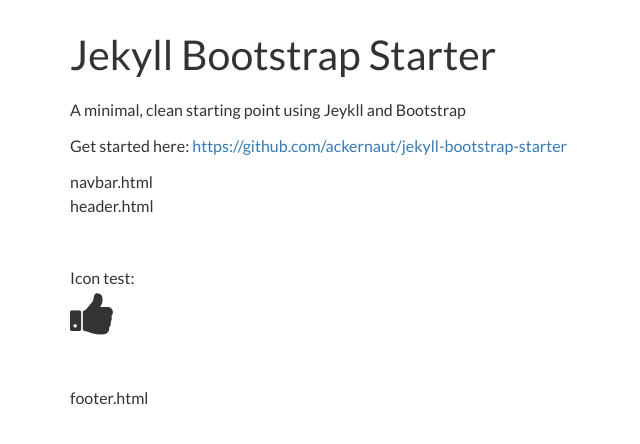
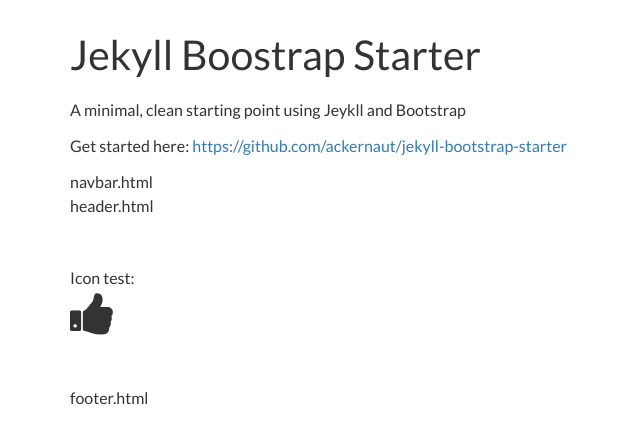
Before and after one commit to ackernaut/jekyll-bootstrap-starter, a Jekyll site: the page built from index.html, in a window 1280 px wide. Shown: the top 444 px of the page, without its empty margins (0-640 px from the left). Built offline with Jekyll 4.4.1, drawn with Linux system fonts in a browser that asks for light colours; nearby versions of some CDN libraries; library files that are not in the unit come from our copies; part of the change alters nothing that is shown.

Commit message:
Default index updates

```diff
--- a/_config.yml
+++ b/_config.yml
@@ -2,14 +2,14 @@
 # Site settings
 title: 'Jekyll Boostrap Starter'
 email: ackernaut@gmail.com
-description: 'Jekyll Boostrap Starter'
+description: 'A minimal, clean starting point using Jeykll and Bootstrap'
 baseurl:          /jekyll-bootstrap-starter
 url:              http://ackernaut.github.io
 name:             'Jekyll Boostrap Starter'
 permalink:        pretty
 twitter_username: ackernaut
 github_username:  ackernaut
-port: 4050
+port: 4040
 
 # Build settings
 markdown: kramdown
--- a/index.html
+++ b/index.html
@@ -3,8 +3,8 @@ layout: default
 ---
 
 <div class="container">
-  <h1>Jekyll Bootstrap Starter</h1>
-  <p>A minimal, clean starting point using Jeykll and Bootstrap</p>
+  <h1>{{site.name}}</h1>
+  <p>{{site.description}}</p>
   <p>Get started here: <a href="https://github.com/ackernaut/jekyll-bootstrap-starter" title="GitHub: Jekyll Bootstrap Starter">https://github.com/ackernaut/jekyll-bootstrap-starter</a></p>
   {% include navbar.html %}
   {% include header.html %}
```
